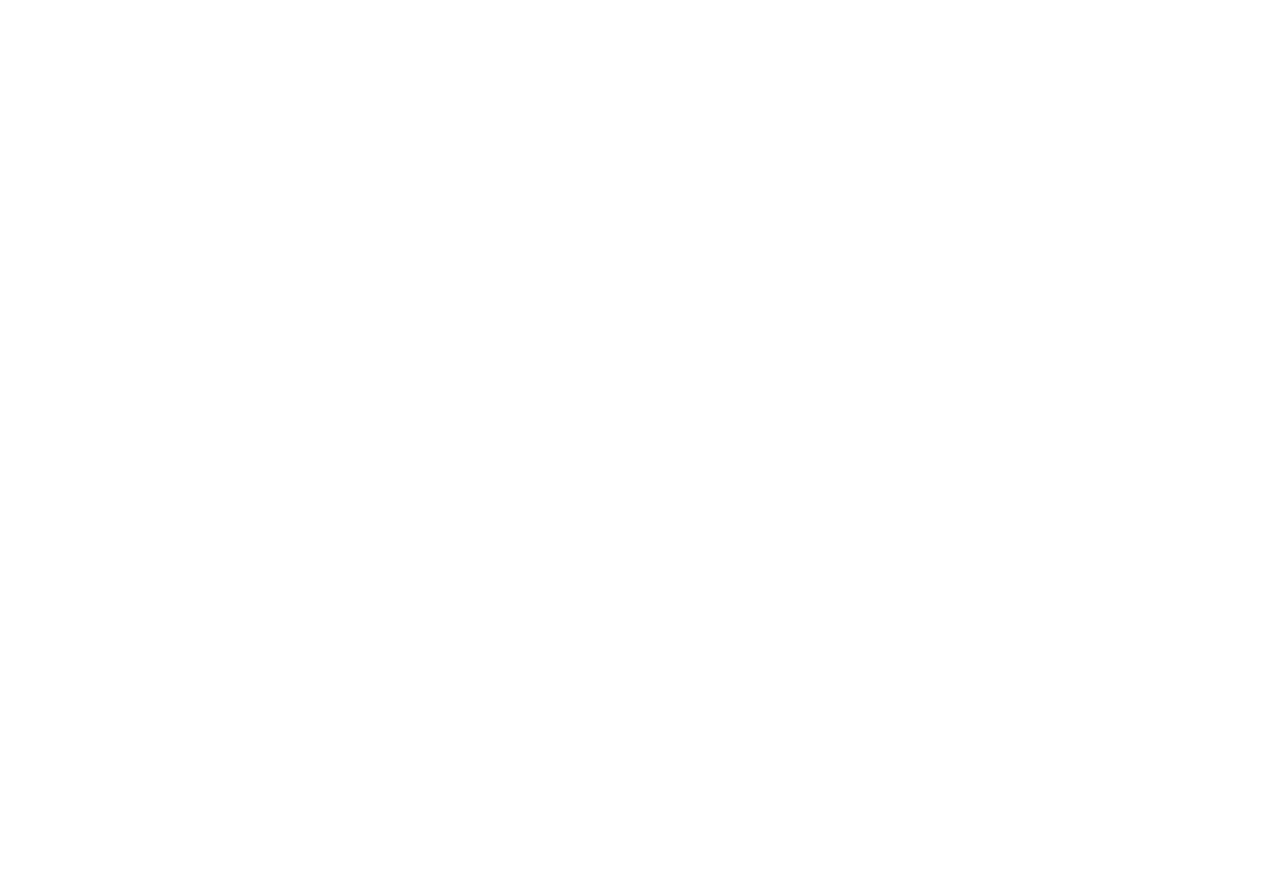
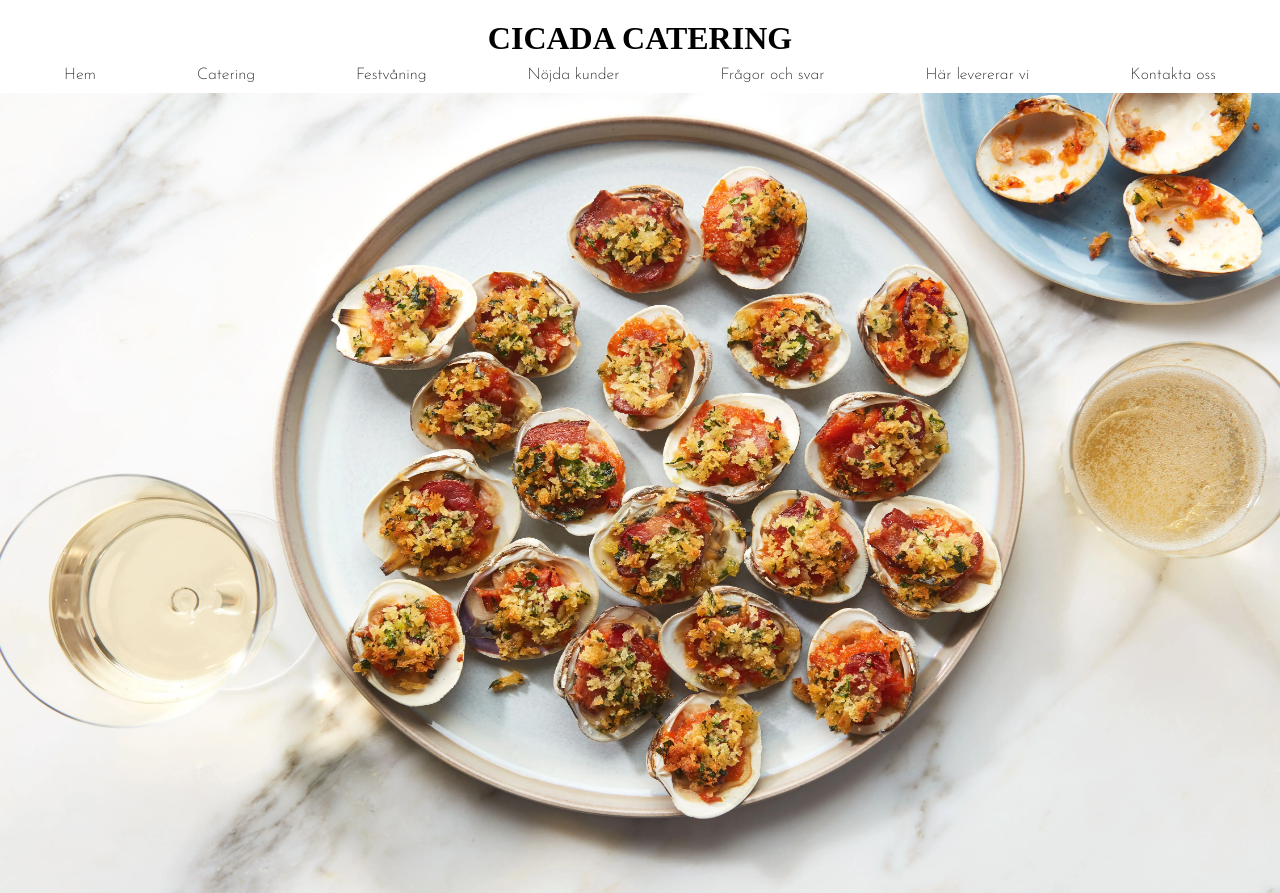
Before and after one commit to Samuelindberg/cicada, a plain HTML site: page landing-page.html in a window 1280 px wide. Before the commit the page ends 800 px from the top, so only its background shows below. Drawn offline with Linux system fonts and the light colour scheme.

Commit message:
nav, header och backgrundsbild för startsida klar

```diff
--- a/landing-page.html
+++ b/landing-page.html
@@ -5,13 +5,35 @@
     <meta http-equiv="X-UA-Compatible" content="IE=edge">
     <meta name="viewport" content="width=device-width, initial-scale=1.0">
     <link rel="stylesheet" href="style.css">
+    <link rel="preconnect" href="https://fonts.googleapis.com">
+<link rel="preconnect" href="https://fonts.gstatic.com" crossorigin>
+<link rel="preconnect" href="https://fonts.googleapis.com">
+<link rel="preconnect" href="https://fonts.gstatic.com" crossorigin>
+<link href="https://fonts.googleapis.com/css2?family=Josefin+Sans:wght@200&family=Montserrat+Alternates&display=swap" rel="stylesheet">
     <title>Cicada</title>
 </head>
 <body>
     <div class="container">
-        <header>
+        <div class="header">
+            <header>
+                <h1 class="logo">CICADA CATERING</h1>
+            </header>
+            <nav>
+                <ul class="menu">
+                    <a href=""><li class="menu-item">Hem</li></a>
+                    <a href=""><li class="menu-item">Catering</li></a>
+                    <a href=""><li class="menu-item">Festvåning</li></a>
+                    <a href=""><li class="menu-item">Nöjda kunder</li></a>
+                    <a href=""><li class="menu-item">Frågor och svar</li></a>
+                    <a href=""><li class="menu-item">Här levererar vi</li></a>
+                    <a href=""><li class="menu-item">Kontakta oss</li></a>
+                </ul>
+            </nav>
+        </div>
 
-        </header>
+        <section class="first-page">
+            <img class="background-image" src="/img/page-1background.jpeg.webp" alt="">
+        </section>
     </div>
 </body>
 </html>
--- a/style.css
+++ b/style.css
@@ -2,8 +2,40 @@
     padding:0;
     margin:0;
 }
-header{
+
+.header{
+    display: flex;
+    flex-direction: column;
+    align-items: center;
+}
+.menu{
+    margin-top: 10px;
+    margin-bottom: 10px;
+
+    width:90vw;
+    display: flex;
+    justify-content: space-between;
+    list-style-type: none;
+
+}
+.menu-items{
+    padding-right: 30px;
+}
+a{
+    text-decoration: none;
+    color: black;
+    font-family: 'Josefin Sans', sans-serif;
+}
+.logo{
+    padding-top: 20px;
+    font-family: montserrat;
+}
+.first-page{
     width: 100vw;
-    max-height:100px;
-    background-color: blue;
+    height: 100vh;
+    display: flex;
+    justify-content: center;
 }
+.background-image{
+    width: 100vw;
+}
```
Also changed, not shown: img/Easy-Deviled-Egg-Canapés-2.jpg.webp (added), img/page-1background.jpeg (added), img/page-1background.jpeg.webp (added).
